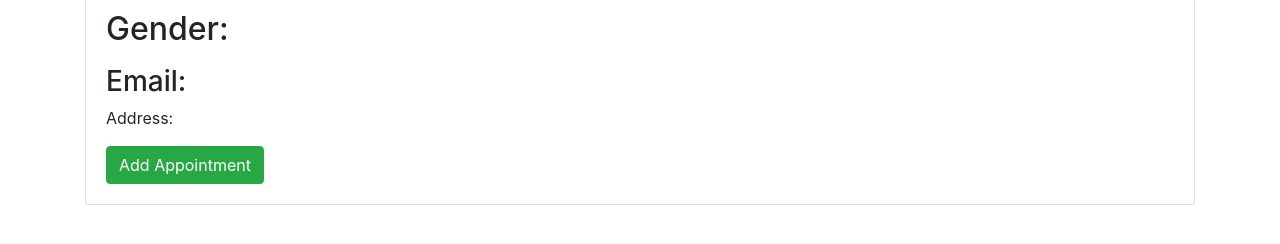
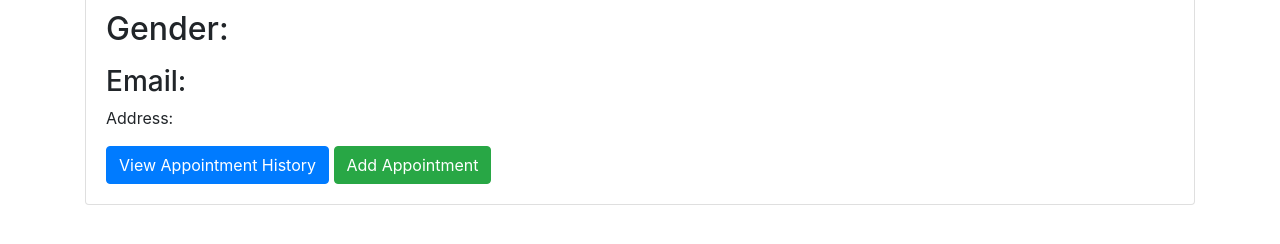
Before and after one commit to AarushTewari/SUTT-Task, a Django app: page /profile/4 in a window 1280 px wide. Shown: the part 113-357 px from the top of the page. Run offline with Django 4.2, Linux system fonts and the light colour scheme; data comes from the database, SQL or seed files in the repository; some libraries are stand-ins or nearby versions.

Commit message:
Update profile.html

```diff
--- a/Templates/profile.html
+++ b/Templates/profile.html
@@ -6,6 +6,7 @@
         <h2 class="card-subtitle mb-3">Gender: {{ patient.gender }}</h2>
         <h3 class="card-text">Email: {{ patient.email }}</h3>
         <p class="card-text">Address: {{ patient.address }}</p>
+        <a href="/patient_appointments" class="btn btn-primary">View Appointment History</a>
         <a href="/add_appointment" class="btn btn-success">Add Appointment</a>
       </div>
     </div>
```
